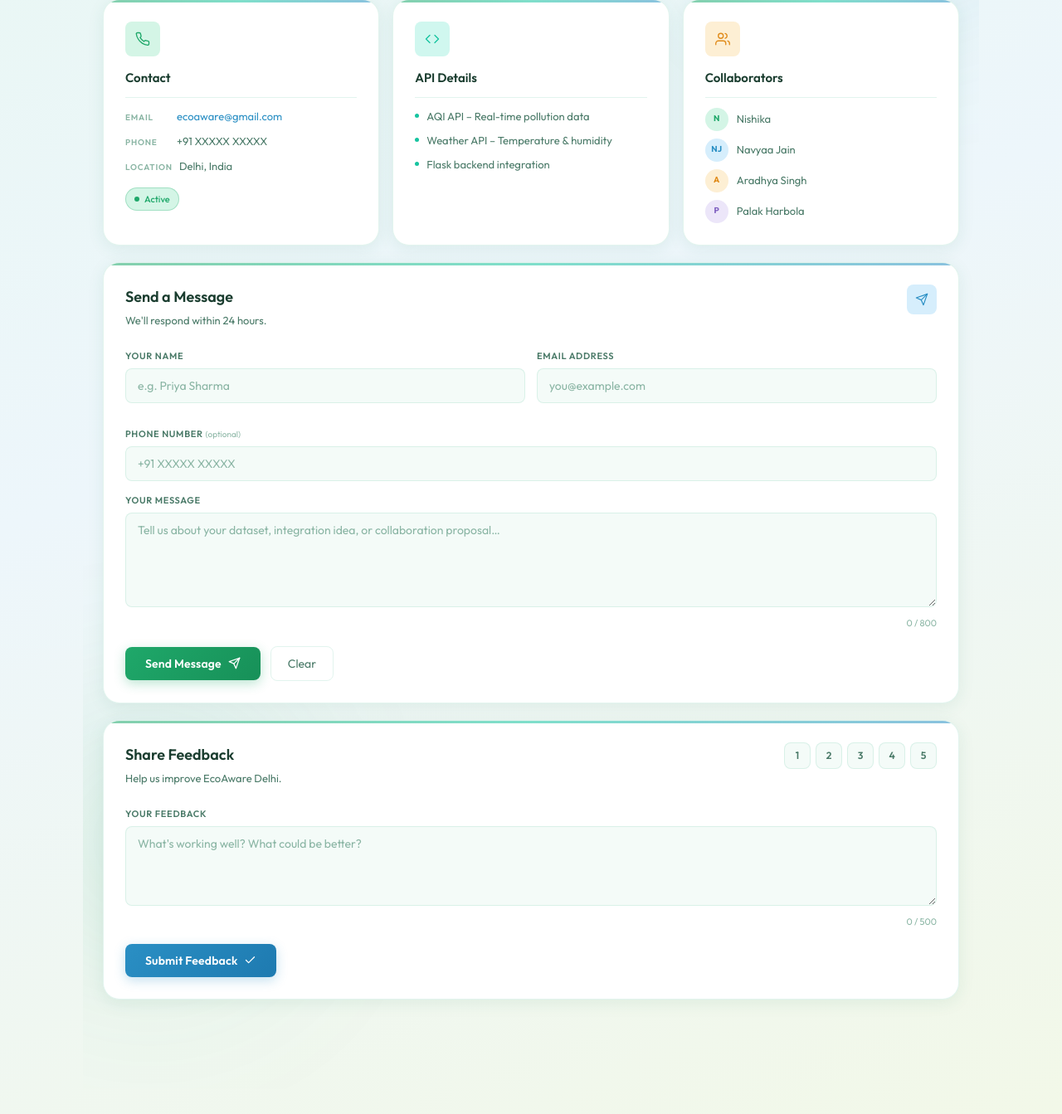
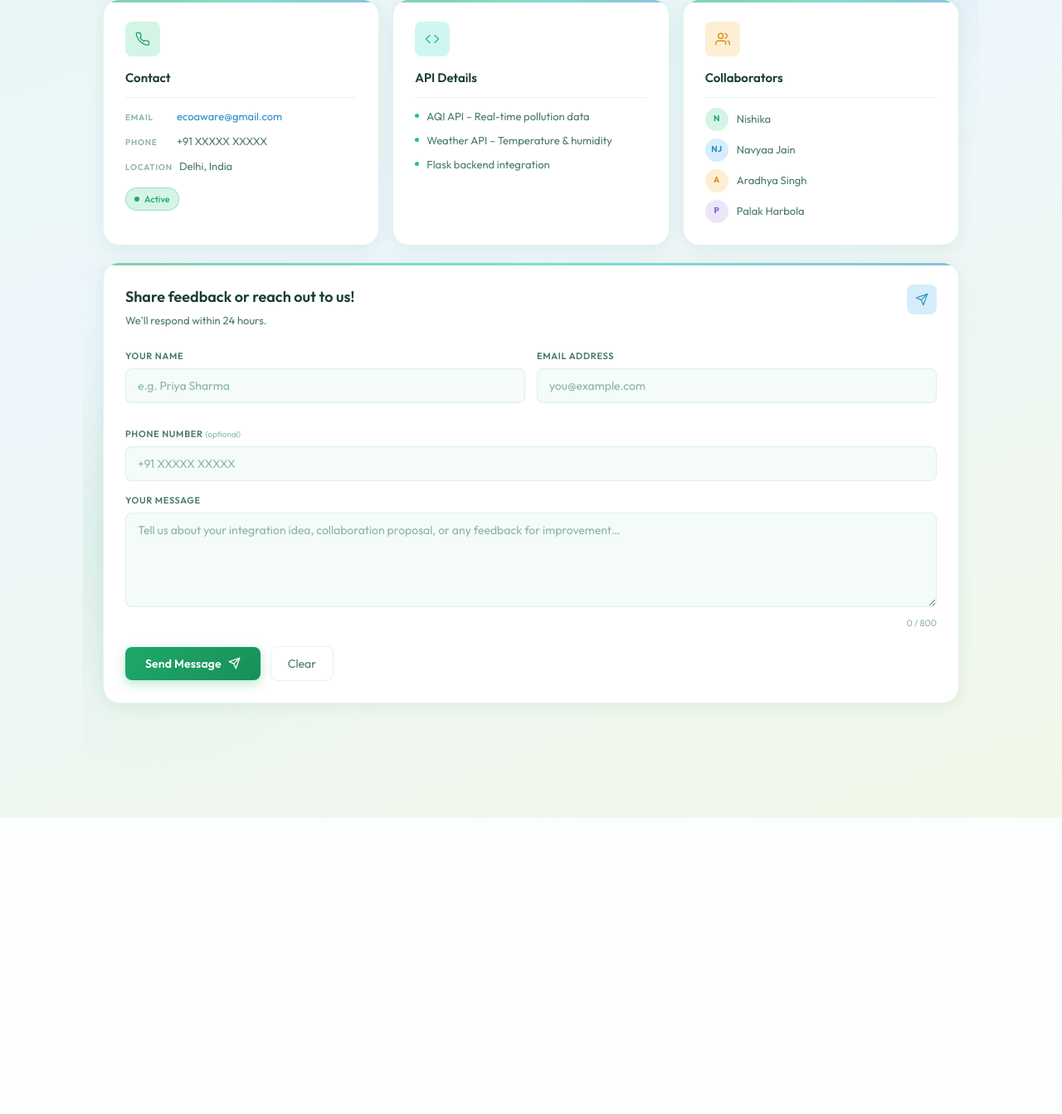
Before and after one commit to nishika070/ecoaware, a Flask app: template templates/contact.html in a window 1280 px wide. Shown: the part 412-1755 px from the top of the page at 83% size. After the commit the page ends 1398 px from the top, so only its background shows below. Run offline with Flask 3, Linux system fonts and the light colour scheme; the template is opened without the code that fills it, so the values that code supplies are empty; parts of the project's set-up code (start-up, migrations or seed data) failed here and were passed over; some libraries are stand-ins or nearby versions.

Commit message:
Contact page functional + correlation heatmap removed

```diff
--- a/backend/api/aqi_service.py
+++ b/backend/api/aqi_service.py
@@ -1,5 +1,5 @@
 from __future__ import annotations
-import time  # ← YEH ADD KARO
+import time
 from dataclasses import dataclass
 from functools import lru_cache
 from pathlib import Path
--- a/backend/api/server.py
+++ b/backend/api/server.py
@@ -330,91 +330,6 @@ def analysis_page():
     aqi_forecast_padded = [None] * len(aqi_hist) + forecast_values
     aqi_trend_line = aqi_smooth + forecast_values
 
-    # Correlation Heatmap
-    correlation_data = {'labels': [], 'matrix': []}
-
-    try:
-        from pathlib import Path
-
-        BASE_DIR = Path(__file__).resolve().parents[2]
-        DATASET_SCALED_PATH = BASE_DIR / "datasets" / "Merged_all_scaled.csv"
-
-        csv_path = str(DATASET_SCALED_PATH)
-        print(f"Loading correlation data from: {csv_path}")
-
-        if not DATASET_SCALED_PATH.exists():
-            raise FileNotFoundError(f"File not found: {csv_path}")
-
-        corr_df = pd.read_csv(csv_path)
-        corr_df.columns = corr_df.columns.str.strip()
-
-        # Remove YEAR, DOY
-        all_cols = corr_df.columns.tolist()
-        exclude = ['YEAR', 'DOY']
-        feature_cols = [c for c in all_cols if c not in exclude]
-
-        # Filter out columns with zero variance (all same value)
-        valid_cols = []
-        for col in feature_cols:
-            if corr_df[col].nunique() > 1:  # More than 1 unique value
-                valid_cols.append(col)
-            else:
-                print(f"  Skipping constant column: {col}")
-
-        print(f"Using {len(valid_cols)} features (removed {len(feature_cols) - len(valid_cols)} constant columns)")
-
-        # Calculate correlation
-        corr_matrix = corr_df[valid_cols].corr().round(2)
-
-        # Clean labels
-        label_map = {
-            'T2M': 'Temperature',
-            'T2M_MAX': 'Temp Max',
-            'T2M_MIN': 'Temp Min',
-            'RH2M': 'Humidity',
-            'PRECTOTCORR': 'Rainfall',
-            'WS10M': 'Wind Speed',
-            'WS10M_MAX': 'Wind Max',
-            'WS10M_MIN': 'Wind Min',
-            'PS': 'Pressure',
-            'AQI': 'AQI',
-            'LOC': 'Location',
-            'hasSprinkler': 'Sprinklers',
-            'isIndustrial': 'Industrial'
-        }
-
-        display_labels = [label_map.get(c, c) for c in valid_cols]
-
-        correlation_data = {
-            'labels': display_labels,
-            'matrix': corr_matrix.values.tolist()
-        }
-
-        print(f"✓ Correlation heatmap ready: {', '.join(display_labels)}")
-
-    except Exception as e:
-        print(f"⚠ Correlation error: {e}")
-        import traceback
-        traceback.print_exc()
-
-        fallback_labels = ['Temp', 'TempMax', 'TempMin', 'Humidity', 'Rainfall',
-                          'WindSpd', 'WindMax', 'WindMin', 'Pressure', 'AQI',
-                          'Location', 'Sprinklers', 'Industrial']
-        n = len(fallback_labels)
-
-        import numpy as np
-        np.random.seed(42)
-        fallback_matrix = np.eye(n)
-        for i in range(n):
-            for j in range(i+1, n):
-                val = round(np.random.uniform(-0.6, 0.9), 2)
-                fallback_matrix[i][j] = val
-                fallback_matrix[j][i] = val
-
-        correlation_data = {
-            'labels': fallback_labels,
-            'matrix': fallback_matrix.tolist()
-        }
 
     analysis_data = {
         'date_range': f"{last_15_days.iloc[0]['date'].strftime('%d %b')} - {last_15_days.iloc[-1]['date'].strftime('%d %b %Y')}" if not last_15_days.empty else "No data",
@@ -431,7 +346,6 @@ def analysis_page():
         'forecast_days': forecast_days,
         'insights': insights,
         'tips': tips,
-        'correlation': correlation_data,
         'chart_json': {
             'aqi_labels': aqi_all_labels,
             'aqi_historical': aqi_hist_padded,
--- a/backend/api/weather_service.py
+++ b/backend/api/weather_service.py
@@ -10,7 +10,8 @@ from dotenv import load_dotenv
 load_dotenv(dotenv_path=r"D:\ecoaware-project\backend\api\token.env")
 
 
-WAQI_TOKEN = os.getenv("WAQI_TOKEN", "")   # ← set this from config/env later
+WAQI_TOKEN ="5bb7bdd214ac544ed93f42564857c93d4f5a0b92"
+  # ← set this from config/env later
 
 print(f"Token loaded: '{WAQI_TOKEN}'")
 WAQI_GEO_BASE_URL = "https://api.waqi.info/feed/geo:{lat};{lng}/?token={token}"
--- a/templates/contact.html
+++ b/templates/contact.html
@@ -96,7 +96,7 @@
     <section class="panel form-section" style="--delay:.3s">
       <div class="form-header">
         <div>
-          <h2>Send a Message</h2>
+          <h2>Share feedback or reach out to us!</h2>
           <p class="form-sub">We'll respond within 24 hours.</p>
         </div>
         <div class="form-badge">
@@ -122,7 +122,7 @@
         </div>
         <div class="field">
           <label for="contact_message">Your Message</label>
-          <textarea id="contact_message" name="message" placeholder="Tell us about your dataset, integration idea, or collaboration proposal…" rows="5"></textarea>
+          <textarea id="contact_message" name="message" placeholder="Tell us about your integration idea, collaboration proposal, or any feedback for improvement…" rows="5"></textarea>
           <span class="char-hint" id="contactCharHint">0 / 800</span>
         </div>
         <div class="form-actions">
@@ -137,46 +137,20 @@
       </form>
     </section>
 
-    <!-- Feedback Form -->
-    <section class="panel form-section feedback-section" style="--delay:.4s">
-      <div class="form-header">
-        <div>
-          <h2>Share Feedback</h2>
-          <p class="form-sub">Help us improve EcoAware Delhi.</p>
-        </div>
-        <div class="feedback-rating" id="ratingGroup" role="group" aria-label="Rate your experience">
-          <button class="rating-btn" data-val="1" title="Poor">1</button>
-          <button class="rating-btn" data-val="2" title="Fair">2</button>
-          <button class="rating-btn" data-val="3" title="Good">3</button>
-          <button class="rating-btn" data-val="4" title="Great">4</button>
-          <button class="rating-btn" data-val="5" title="Excellent">5</button>
-        </div>
-      </div>
-      <form class="feedback-form" id="feedbackForm" novalidate>
-        <div class="field">
-          <label for="feedback_text">Your Feedback</label>
-          <textarea id="feedback_text" name="feedback" placeholder="What's working well? What could be better?" rows="4"></textarea>
-          <span class="char-hint" id="feedbackCharHint">0 / 500</span>
-        </div>
-        <div class="form-actions">
-          <button type="submit" class="btn-primary btn-teal">
-            Submit Feedback
-            <svg viewBox="0 0 24 24" fill="none" stroke="currentColor" stroke-width="2" stroke-linecap="round" stroke-linejoin="round" width="15" height="15">
-              <polyline points="20 6 9 17 4 12"/>
-            </svg>
-          </button>
-        </div>
-      </form>
-    </section>
-
 
   </div>
 </main>
 
 <div class="toast" id="toast" role="alert" aria-live="polite"></div>
 
+<script src="https://cdn.jsdelivr.net/npm/emailjs-com@3/dist/email.min.js"></script>
+
 <script>
   // Character counters
+  (function() {
+    emailjs.init("iIq1zmtM2Ku8OvZoc"); // from EmailJS dashboard
+  })();
+
   function attachCounter(textareaId, hintId, max) {
     const ta = document.getElementById(textareaId);
     const hint = document.getElementById(hintId);
@@ -208,22 +182,37 @@
 
   // Contact form
   document.getElementById('contactForm').addEventListener('submit', function(e) {
-    e.preventDefault();
+  e.preventDefault();
+
     const name  = document.getElementById('contact_name').value.trim();
     const email = document.getElementById('contact_email').value.trim();
-    if (!name || !email) { showToast('Please fill in your name and email.'); return; }
-    showToast("✓ Message sent! We'll be in touch within 24 hours.");
-    this.reset();
-    document.getElementById('contactCharHint').textContent = '0 / 800';
+    const phone = document.getElementById('contact_phone').value.trim();
+    const message = document.getElementById('contact_message').value.trim();
+
+    if (!name || !email) {
+      showToast('Please fill in your name and email.');
+      return;
+    }
+
+    const templateParams = {
+      from_name: name,
+      from_email: email,
+      phone: phone,
+      message: message
+    };
+
+    emailjs.send("service_2g4av3j", "template_v16idka", templateParams)
+      .then(() => {
+        showToast("Message sent! We'll be in touch within 24 hours.");
+        document.getElementById('contactForm').reset();
+        document.getElementById('contactCharHint').textContent = '0 / 800';
+      })
+      .catch((error) => {
+        console.error(error);
+        showToast("Failed to send message. Try again later.");
+      });
   });
 
-  // Feedback form
-  document.getElementById('feedbackForm').addEventListener('submit', function(e) {
-    e.preventDefault();
-    showToast('✓ Feedback submitted. Thank you!');
-    this.reset();
-    document.getElementById('feedbackCharHint').textContent = '0 / 500';
-    ratingBtns.forEach(b => b.classList.remove('active'));
-  });
+
 </script>
 {% endblock %}
```
Also changed, not shown: static/analysis.css (+0 -29 lines), static/policy_insights.css (+8 -0 lines), templates/analysis.html (+0 -17 lines).
